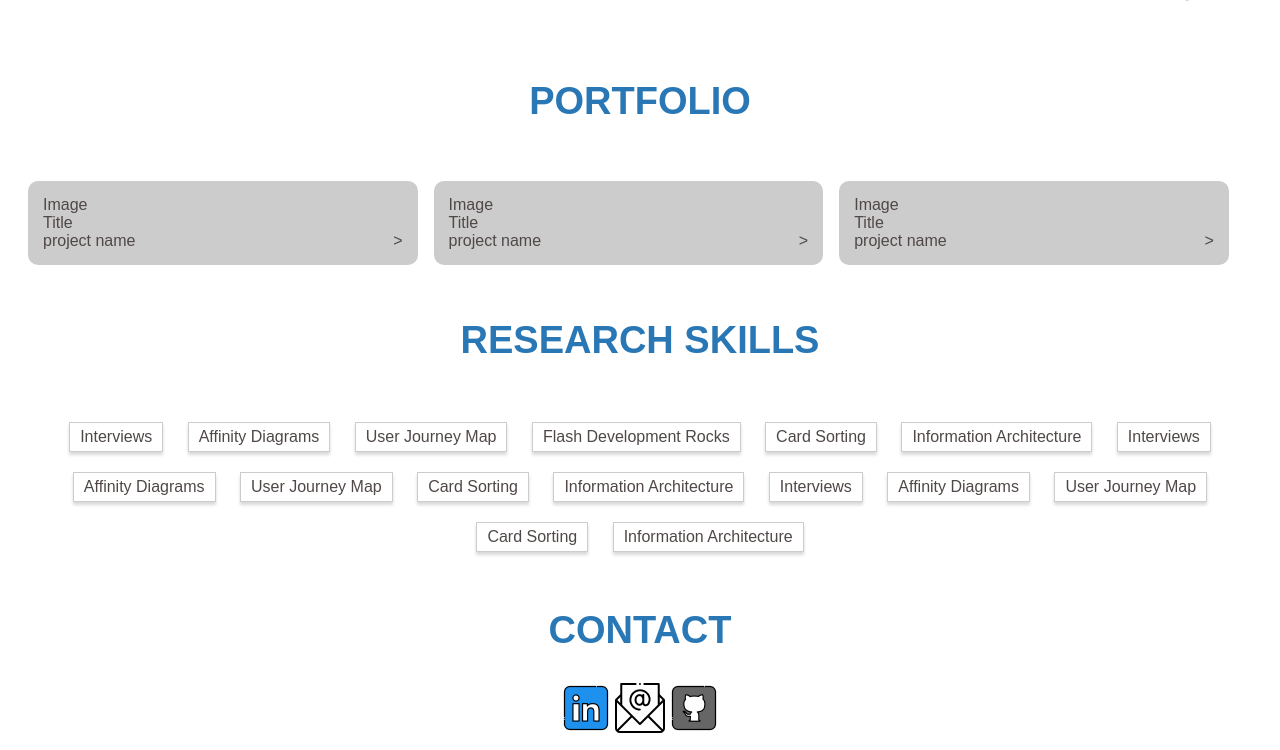
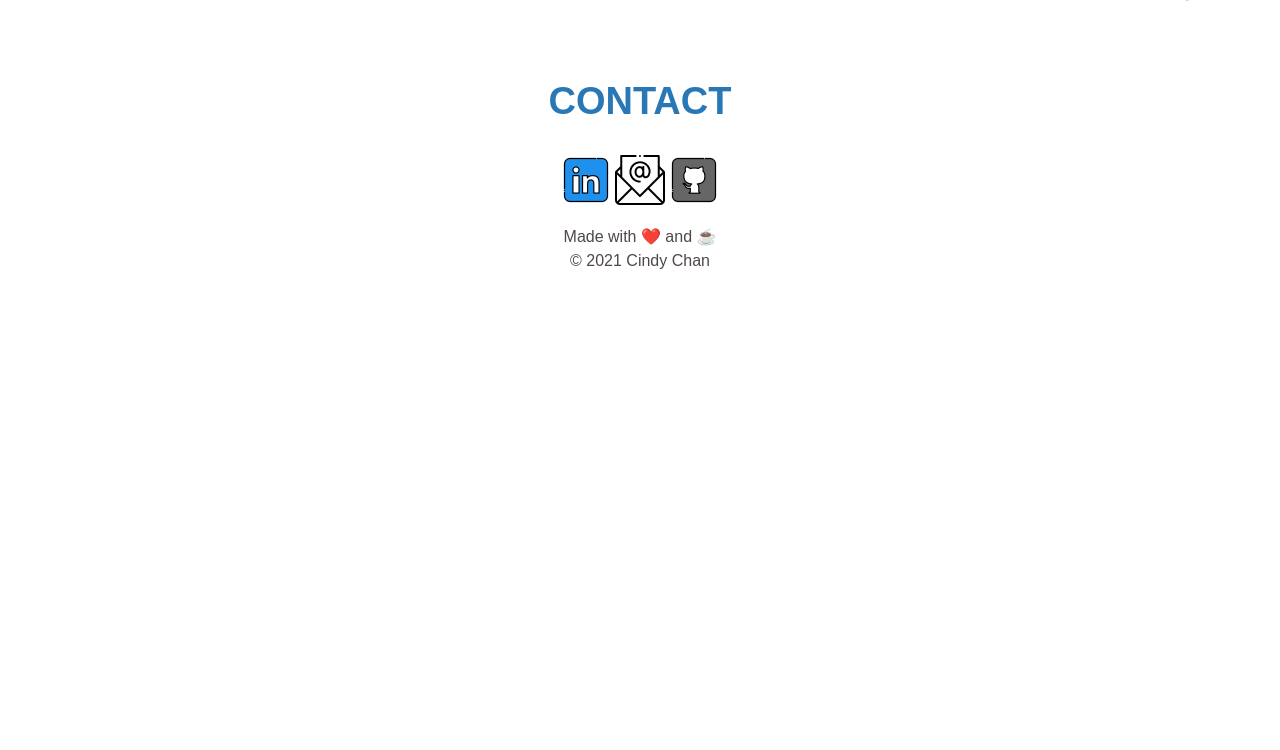
Before and after one commit to cindychanster/UX_UI_HW_17, a plain HTML site: page index.html in a window 1280 px wide. Shown: the part 578-1328 px from the top of the page. After the commit the page ends 892 px from the top, so only its background shows below. Drawn offline with Linux system fonts and the light colour scheme.

Commit message:
final
final

```diff
--- a/css/style.css
+++ b/css/style.css
@@ -150,9 +150,10 @@ flex {
     font-size: 28px
 }
 
+/*--
 .titleLine1 {}
 
-.titleLine2 {}
+.titleLine2 {}*/
 
 button {
     padding: 10px;
--- a/index.html
+++ b/index.html
@@ -1,7 +1,6 @@
 <!-- @format -->
 <!DOCTYPE html>
 <html>
-
   <head>
     <title>Cindy Chan's Portfolio</title>
     <link href="css/style.css" rel="stylesheet" type="text/css" />
@@ -28,96 +27,50 @@
 
     <div class="container">
       <section class="row">
-                <div class="column ">
+        <div class="column">
           <div class="containedwidth">
-                        <h2 class="f-left">Hey there, <img src="images/hand.png" class="hand"> </h2> <br>
+            <h2 class="f-left">
+              Hey there, <img src="images/hand.png" class="hand" />
+            </h2>
+            <br />
             <div class="title">
-                            <div class="titleLine1">I’m <span class="blueText">Cindy Chan</span></div>
-                            <div class="titleLine2 bold"><span class="blueText ">UX/UI Designer</span></div>
+              <div class="titleLine1">
+                I’m <span class="blueText">Cindy Chan</span>
+              </div>
+              <div class="titleLine2 bold">
+                <span class="blueText">UX/UI Designer</span>
+              </div>
             </div>
             <p>
-                            Toronto based, I’m interested in creating better user experiences and
-                            solving design challenges where the intersection of technology and
-                            society crossover and digital transformations come into reality.
+              Toronto based, I’m interested in creating better user experiences
+              and solving design challenges where the intersection of technology
+              and society crossover and digital transformations come into
+              reality.
             </p>
             <button class="a-center">Download Resume</button>
           </div>
         </div>
-                <div class="column"><img src="images/hero.png" class="full"></div>
-            </section>
-        </div>
-
-
-        <div class="container">
-            <section class="row-fluid">
-                <div class=" ">
-                    <div class="containedwidth">
-                        <h2 class="blueText a-center"><a id="skills">PORTFOLIO</a></h2> <br>
-                        <div class="tile col-3">
-                            <div clss="tileIMG">Image</div>
-                            <div class="name">Title</div>
-                            <div class="projectName">project name</div>
-                            <div class="tileContentToggle">></div>
-                        </div>
-                        <div class="tile col-3">
-                            <div clss="tileIMG">Image</div>
-                            <div class="name">Title</div>
-                            <div class="projectName">project name</div>
-                            <div class="tileContentToggle">></div>
-                        </div>
-                        <div class="tile col-3">
-                            <div clss="tileIMG">Image</div>
-                            <div class="name">Title</div>
-                            <div class="projectName">project name</div>
-                            <div class="tileContentToggle">></div>
-                        </div>
-
-                    </div>
-                </div>
-            </section>
-        </div>
-
-
-        <div class="container">
-            <section class="row">
-                <div class=" ">
-                    <div class="containedwidth a-center">
-                        <h2 class="blueText "><a id="skills">RESEARCH SKILLS</a></h2> <br>
-                        <div class="pill">Interviews</div>
-                        <div class="pill">Affinity Diagrams</div>
-                        <div class="pill">User Journey Map</div>
-                        <div class="pill">Flash Development Rocks</div>
-                        <div class="pill">Card Sorting</div>
-                        <div class="pill">Information Architecture</div>
-                        <div class="pill">Interviews</div>
-                        <div class="pill">Affinity Diagrams</div>
-                        <div class="pill">User Journey Map</div>
-                        <div class="pill">Card Sorting</div>
-                        <div class="pill">Information Architecture</div>
-                        <div class="pill">Interviews</div>
-                        <div class="pill">Affinity Diagrams</div>
-                        <div class="pill">User Journey Map</div>
-                        <div class="pill">Card Sorting</div>
-                        <div class="pill">Information Architecture</div>
-
-                    </div>
-                </div>
+        <div class="column"><img src="images/hero.png" class="full" /></div>
       </section>
     </div>
 
     <footer>
       <h2><a id="contact">CONTACT</a></h2>
-            <a href="https://www.linkedin.com/in/sindeechanuoft/" target="_blank"><img src="images/linkedin.png" alt="LinkedIn"></a>
+      <a href="https://www.linkedin.com/in/sindeechanuoft/" target="_blank"
+        ><img src="images/linkedin.png" alt="LinkedIn"
+      /></a>
 
-            <a href="mailto:sindee.chan@mail.utoronto.ca"><img src="images/mail.png"></a>
+      <a href="mailto:sindee.chan@mail.utoronto.ca"
+        ><img src="images/mail.png"
+      /></a>
 
-            <a href="https://github.com/cindychanster" target="_blank"><img src="images/GitHub.png"></a>
+      <a href="https://github.com/cindychanster" target="_blank"
+        ><img src="images/GitHub.png"
+      /></a>
       <p>
         Made with ❤️ and ☕ <br />
         © 2021 Cindy Chan
       </p>
     </footer>
-
   </body>
-
 </html>
```
Lines whose indentation alone changed are shown as unchanged.
